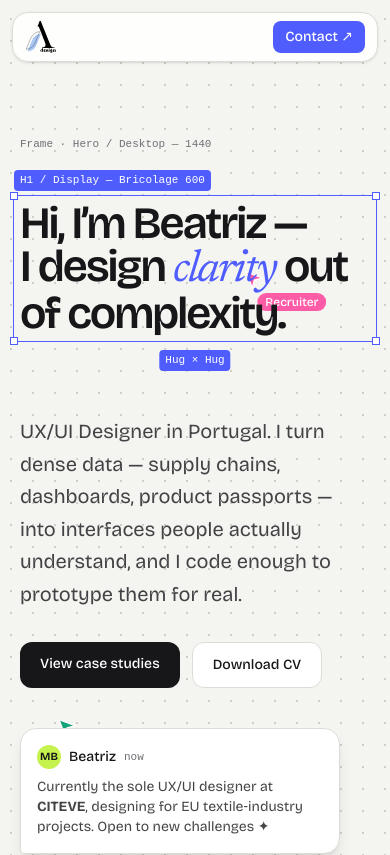
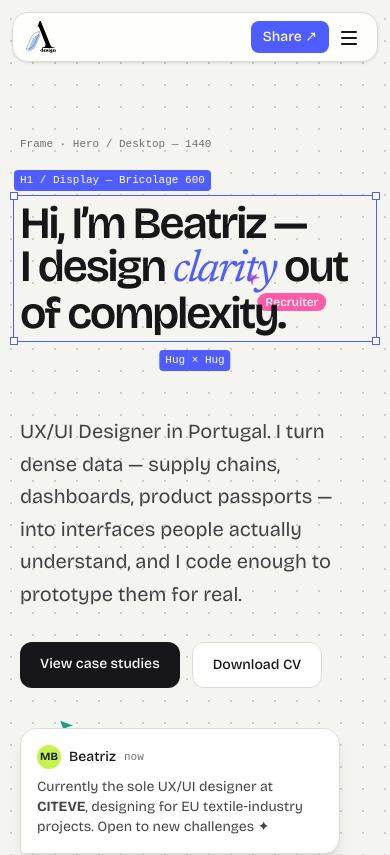
Before and after one commit to Amethy06/amethy-design, a React (Vite) app in the folder Amethydesign/: page / in a window 390 px wide. Shown: the top 855 px of the page. Built offline with nearby package versions, Linux system fonts and the light colour scheme; the HTML template or start-up script is replaced by a standard one; a web font is replaced by a local one.

Commit message:
Hamburger menu

```diff
--- a/Amethydesign/src/App.tsx
+++ b/Amethydesign/src/App.tsx
@@ -270,6 +270,14 @@ const caseStudies: Record<string, () => React.ReactElement> = {
   "#/barkarquitetos": Barka,
 }
 
+const navLinks = [
+  ["work", "Work"],
+  ["process", "Process"],
+  ["toolkit", "Toolkit"],
+  ["cv", "CV"],
+  ["system", "System"],
+] as const
+
 export default function App() {
   const [hash, setHash] = useState(location.hash)
   useEffect(() => {
@@ -288,6 +296,7 @@ export default function App() {
 function Home() {
   const [filter, setFilter] = useState<typeof filters[number]>("All")
   const [step, setStep] = useState(0)
+  const [menu, setMenu] = useState(false)
   const shown = projects.filter(
     (p) => filter === "All" || p.cats.includes(filter),
   )
@@ -308,13 +317,7 @@ function Home() {
             </span>
           </a>
           <nav className="flex items-center gap-1 text-sm">
-            {[
-              ["work", "Work"],
-              ["process", "Process"],
-              ["toolkit", "Toolkit"],
-              ["cv", "CV"],
-              ["system", "System"],
-            ].map(([id, l]) => (
+            {navLinks.map(([id, l]) => (
               <a
                 key={id}
                 href={`#${id}`}
@@ -327,10 +330,40 @@ function Home() {
               href="#contact"
               className="rounded-lg bg-sel px-3 py-1.5 font-medium text-white transition hover:bg-ink"
             >
-              Contact ↗
+              Share ↗
             </a>
+            <button
+              type="button"
+              onClick={() => setMenu((m) => !m)}
+              aria-expanded={menu}
+              aria-controls="mobile-menu"
+              aria-label={menu ? "Close menu" : "Open menu"}
+              className="grid h-8 w-8 place-items-center rounded-lg text-ink transition hover:bg-canvas md:hidden"
+            >
+              <span className="relative block h-3 w-4">
+                <span className={`absolute left-0 h-0.5 w-4 rounded bg-current transition ${menu ? "top-1.5 rotate-45" : "top-0"}`} />
+                <span className={`absolute left-0 top-1.5 h-0.5 w-4 rounded bg-current transition ${menu ? "opacity-0" : ""}`} />
+                <span className={`absolute left-0 h-0.5 w-4 rounded bg-current transition ${menu ? "top-1.5 -rotate-45" : "top-3"}`} />
+              </span>
+            </button>
           </nav>
         </div>
+        {menu && (
+          <div id="mobile-menu" className="absolute inset-x-3 top-full mt-2 rounded-2xl border border-line bg-white p-2 shadow-xl md:hidden">
+            <Mono className="block px-3 pt-1 pb-2 text-mute">Pages</Mono>
+            {navLinks.map(([id, l], i) => (
+              <a
+                key={id}
+                href={`#${id}`}
+                onClick={() => setMenu(false)}
+                className="flex items-center gap-3 rounded-xl px-3 py-3 text-base font-medium transition hover:bg-sky hover:text-sel"
+              >
+                <span className="font-mono text-[10px] text-mute">{String(i + 1).padStart(2, "0")}</span>
+                {l}
+              </a>
+            ))}
+          </div>
+        )}
       </header>
 
       {/* Hero canvas */}
```
Also changed, not shown: 1 other file (tests, documents, lock files or other folders).
